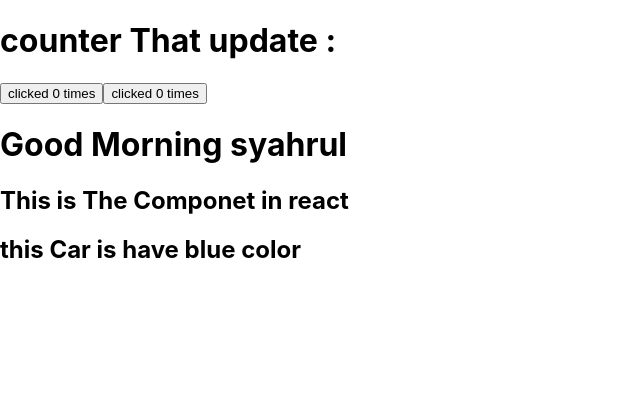
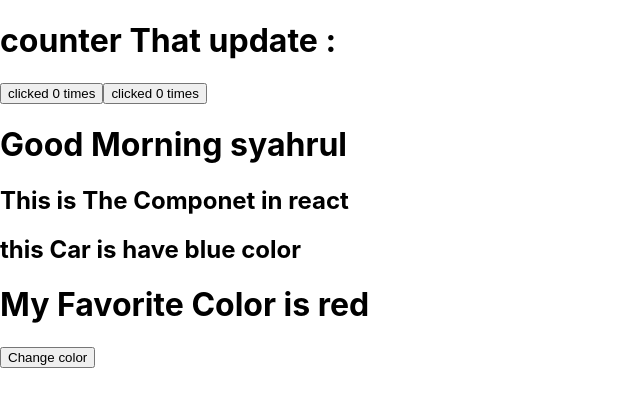
Before and after one commit to syahrulMub/LearnReactApp, a React (Create React App) app: page / in a window 1280 px wide. Shown: the top 406 px of the page, without its empty margins (0-640 px from the left). Built offline with nearby package versions, Linux system fonts and the light colour scheme.

Commit message:
update cange color react

```diff
--- /dev/null
+++ b/src/CangeColor.jsx
@@ -0,0 +1,26 @@
+import React from "react";
+
+class ChangeColor extends React.Component {
+  constructor(props) {
+    super(props);
+    this.state = { favoritecolor: "red" };
+  }
+  shouldComponentUpdate() {
+    return true;
+  }
+  OnChangeColor = () => {
+    this.setState({ favoritecolor: "blue" });
+  };
+  render() {
+    return (
+      <div>
+        <h1>My Favorite Color is {this.state.favoritecolor}</h1>
+        <button type="button" onClick={this.OnChangeColor}>
+          Change color
+        </button>
+      </div>
+    );
+  }
+}
+
+export default ChangeColor;
--- a/src/index.js
+++ b/src/index.js
@@ -5,6 +5,7 @@ import "./index.css";
 import Greeting from "./person";
 import ComponentReact from "./componentReact";
 import Car from "./Car";
+import ChangeColor from "./CangeColor";
 
 const root = ReactDOM.createRoot(document.getElementById("root"));
 root.render(
@@ -13,6 +14,7 @@ root.render(
     <Greeting name="syahrul" />
     <ComponentReact />
     <Car color="blue" />
+    <ChangeColor />
   </React.StrictMode>,
   document.getElementById("root")
 );
```
